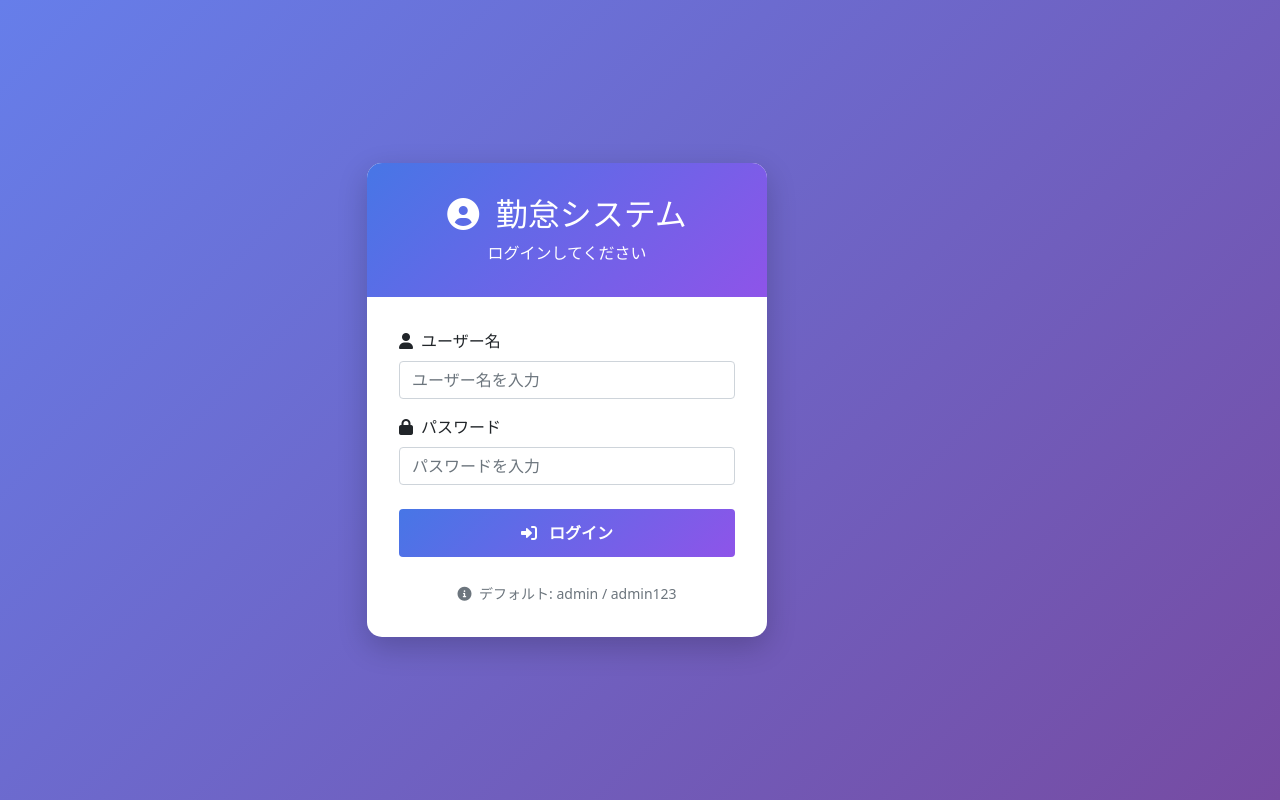
After one commit to k-chikama/highflat-attendance, a Flask app: page /login in a window 1280 px wide. The commit adds this page. Run offline with Flask 3, Linux system fonts and the light colour scheme.

Commit message:
Implement user authentication system with login/logout and user data separation

```diff
--- a/app.py
+++ b/app.py
@@ -1,4 +1,4 @@
-from flask import Flask, render_template, request, redirect, url_for, send_file, jsonify
+from flask import Flask, render_template, request, redirect, url_for, send_file, jsonify, session
 from datetime import datetime, timedelta
 import openpyxl
 from openpyxl.styles import Font, PatternFill, Alignment, Border, Side
@@ -8,6 +8,7 @@ from dateutil.relativedelta import relativedelta
 from math import floor
 import requests
 from firebase_config import firebase_db
+from auth import auth_manager, login_required
 
 # jpholidayのインポートを安全に行う
 try:
@@ -18,7 +19,8 @@ except (ImportError, TypeError) as e:
     JPHOLIDAY_AVAILABLE = False
 
 app = Flask(__name__)
-app.secret_key = 'your-secret-key-here'
+# セッション用の秘密鍵（環境変数から取得、なければランダム生成）
+app.secret_key = os.environ.get('SECRET_KEY', 'dev-secret-key-change-in-production')
 
 # データファイルのパス
 DATA_FILE = 'attendance_data.json'
@@ -28,8 +30,24 @@ GIST_ID = os.environ.get('GIST_ID')
 GITHUB_TOKEN = os.environ.get('GITHUB_TOKEN')
 USE_GIST = bool(GIST_ID and GITHUB_TOKEN)
 
+def load_user_data(username: str):
+    """特定ユーザーの勤怠データを読み込む"""
+    all_data = load_data()
+    return all_data.get('users', {}).get(username, {})
+
+def save_user_data(username: str, user_data: dict):
+    """特定ユーザーの勤怠データを保存する"""
+    all_data = load_data()
+    if 'users' not in all_data:
+        all_data['users'] = {}
+    if username not in all_data['users']:
+        all_data['users'][username] = {}
+
+    all_data['users'][username] = user_data
+    save_data(all_data)
+
 def load_data():
-    """勤怠データを読み込む"""
+    """全体勤怠データを読み込む"""
     print(f"DEBUG: Firebase利用可能 = {firebase_db.is_available()}")
     print(f"DEBUG: GIST_ID = {GIST_ID}")
     print(f"DEBUG: GITHUB_TOKEN = {'設定済み' if GITHUB_TOKEN else '未設定'}")
@@ -53,7 +71,7 @@ def load_data():
     return {}
 
 def save_data(data):
-    """勤怠データを保存する"""
+    """全体勤怠データを保存する"""
     saved = False
 
     # Firebase優先で保存
@@ -459,19 +477,54 @@ def create_excel_report(year, month, data, username):
     wb.save(filename)
     return filename
 
+@app.route('/login', methods=['GET', 'POST'])
+def login():
+    """ログイン画面"""
+    if request.method == 'POST':
+        username = request.form.get('username')
+        password = request.form.get('password')
+
+        if auth_manager.verify_password(username, password):
+            auth_manager.login_user(username)
+            return redirect(url_for('index'))
+        else:
+            return render_template('login.html', error='ユーザー名またはパスワードが間違っています')
+
+    # 既にログイン済みの場合はホームにリダイレクト
+    if auth_manager.is_logged_in():
+        return redirect(url_for('index'))
+
+    return render_template('login.html')
+
+@app.route('/logout')
+def logout():
+    """ログアウト"""
+    auth_manager.logout_user()
+    return redirect(url_for('login'))
+
 @app.route('/')
+@login_required
 def index():
     """勤怠打刻画面（ホーム）"""
-    today = datetime.now().strftime('%Y-%m-%d')
-    data = load_data()
+    from datetime import timezone
+
+    # 日本時間で今日の日付を取得
+    jst = timezone(timedelta(hours=9))
+    today = datetime.now(jst).strftime('%Y-%m-%d')
+
+    # 現在のユーザーのデータを取得
+    current_user = auth_manager.get_current_user()
+    data = load_user_data(current_user)
     today_data = data.get(today, {})
 
     return render_template('punch.html',
                          today=today,
+                         current_user=current_user,
                          check_in=today_data.get('check_in', ''),
                          check_out=today_data.get('check_out', ''))
 
 @app.route('/attendance_info')
+@login_required
 def attendance_info():
     """勤怠情報ページ"""
     year = int(request.args.get('year', datetime.now().year))
@@ -509,6 +562,7 @@ def attendance_info():
                          today=datetime.now().strftime('%Y-%m-%d'))
 
 @app.route('/attendance')
+@login_required
 def attendance():
     """勤怠入力ページ"""
     year = int(request.args.get('year', datetime.now().year))
@@ -589,14 +643,18 @@ def api_save_attendance():
     return jsonify({'success': True})
 
 @app.route('/api/punch', methods=['POST'])
+@login_required
 def api_punch():
     try:
         print("DEBUG: 打刻API呼び出し開始")
+        current_user = auth_manager.get_current_user()
+        print(f"DEBUG: 現在のユーザー={current_user}")
         print(f"DEBUG: リクエストメソッド={request.method}")
         print(f"DEBUG: Content-Type={request.content_type}")
 
-        data = load_data()
-        print("DEBUG: データロード完了")
+        # 現在のユーザーのデータを取得
+        user_data = load_user_data(current_user)
+        print("DEBUG: ユーザーデータロード完了")
 
         req = request.get_json()
         print(f"DEBUG: リクエストJSON={req}")
@@ -631,13 +689,14 @@ def api_punch():
         time_str = punch_time.strftime('%H:%M')
         print(f"DEBUG: 打刻時刻（JST）={time_str}")
 
-        if date_str not in data:
-            data[date_str] = {}
-        data[date_str][field] = time_str
-        print(f"DEBUG: 保存前データ={data.get(date_str, {})}")
+        # ユーザー別にデータを保存
+        if date_str not in user_data:
+            user_data[date_str] = {}
+        user_data[date_str][field] = time_str
+        print(f"DEBUG: 保存前ユーザーデータ={user_data.get(date_str, {})}")
 
-        save_data(data)
-        print("DEBUG: データ保存完了")
+        save_user_data(current_user, user_data)
+        print("DEBUG: ユーザーデータ保存完了")
 
         return jsonify({'success': True, 'time': time_str})
 
--- /dev/null
+++ b/auth.py
@@ -0,0 +1,70 @@
+import hashlib
+import secrets
+from functools import wraps
+from flask import session, request, redirect, url_for, jsonify
+import os
+
+class AuthManager:
+    def __init__(self):
+        # 環境変数から管理者アカウントを取得（デフォルト値あり）
+        self.admin_users = {
+            os.environ.get('ADMIN_USERNAME', 'admin'): self.hash_password(os.environ.get('ADMIN_PASSWORD', 'admin123'))
+        }
+
+        # 追加ユーザー（環境変数で設定可能）
+        additional_users = os.environ.get('ADDITIONAL_USERS', '')
+        if additional_users:
+            # 形式: "user1:pass1,user2:pass2"
+            for user_pass in additional_users.split(','):
+                if ':' in user_pass:
+                    username, password = user_pass.strip().split(':', 1)
+                    self.admin_users[username] = self.hash_password(password)
+
+    def hash_password(self, password: str) -> str:
+        """パスワードをハッシュ化"""
+        return hashlib.sha256(password.encode()).hexdigest()
+
+    def verify_password(self, username: str, password: str) -> bool:
+        """ユーザー認証"""
+        if username in self.admin_users:
+            return self.admin_users[username] == self.hash_password(password)
+        return False
+
+    def login_user(self, username: str) -> bool:
+        """ユーザーをログイン状態にする"""
+        if username in self.admin_users:
+            session['logged_in'] = True
+            session['username'] = username
+            session['session_id'] = secrets.token_hex(16)
+            return True
+        return False
+
+    def logout_user(self):
+        """ユーザーをログアウト"""
+        session.clear()
+
+    def is_logged_in(self) -> bool:
+        """ログイン状態チェック"""
+        return session.get('logged_in', False)
+
+    def get_current_user(self) -> str:
+        """現在のユーザー名を取得"""
+        return session.get('username', '')
+
+    def get_user_list(self) -> list:
+        """登録ユーザー一覧を取得"""
+        return list(self.admin_users.keys())
+
+# グローバルインスタンス
+auth_manager = AuthManager()
+
+def login_required(f):
+    """ログイン必須デコレータ"""
+    @wraps(f)
+    def decorated_function(*args, **kwargs):
+        if not auth_manager.is_logged_in():
+            if request.is_json:
+                return jsonify({'success': False, 'error': 'Authentication required'}), 401
+            return redirect(url_for('login'))
+        return f(*args, **kwargs)
+    return decorated_function
--- /dev/null
+++ b/templates/login.html
@@ -0,0 +1,130 @@
+<!DOCTYPE html>
+<html lang="ja">
+  <head>
+    <meta charset="UTF-8" />
+    <meta name="viewport" content="width=device-width, initial-scale=1.0" />
+    <title>ログイン - 勤怠システム</title>
+    <link
+      href="https://cdn.jsdelivr.net/npm/bootstrap@5.1.3/dist/css/bootstrap.min.css"
+      rel="stylesheet"
+    />
+    <link
+      href="https://cdnjs.cloudflare.com/ajax/libs/font-awesome/6.0.0/css/all.min.css"
+      rel="stylesheet"
+    />
+    <style>
+      body {
+        background: linear-gradient(135deg, #667eea 0%, #764ba2 100%);
+        min-height: 100vh;
+        display: flex;
+        align-items: center;
+        justify-content: center;
+      }
+      .login-card {
+        background: white;
+        border-radius: 15px;
+        box-shadow: 0 10px 30px rgba(0, 0, 0, 0.2);
+        overflow: hidden;
+        max-width: 400px;
+        width: 100%;
+      }
+      .login-header {
+        background: linear-gradient(135deg, #4776e6 0%, #8e54e9 100%);
+        color: white;
+        padding: 2rem;
+        text-align: center;
+      }
+      .login-body {
+        padding: 2rem;
+      }
+      .form-control:focus {
+        border-color: #4776e6;
+        box-shadow: 0 0 0 0.2rem rgba(71, 118, 230, 0.25);
+      }
+      .btn-login {
+        background: linear-gradient(135deg, #4776e6 0%, #8e54e9 100%);
+        border: none;
+        padding: 12px;
+        font-weight: 600;
+      }
+      .btn-login:hover {
+        transform: translateY(-2px);
+        box-shadow: 0 5px 15px rgba(0, 0, 0, 0.2);
+      }
+      .alert {
+        border-radius: 10px;
+      }
+    </style>
+  </head>
+  <body>
+    <div class="container">
+      <div class="row justify-content-center">
+        <div class="col-md-6">
+          <div class="login-card">
+            <div class="login-header">
+              <h2 class="mb-0">
+                <i class="fas fa-user-circle me-2"></i>
+                勤怠システム
+              </h2>
+              <p class="mb-0 mt-2">ログインしてください</p>
+            </div>
+            <div class="login-body">
+              {% if error %}
+              <div class="alert alert-danger" role="alert">
+                <i class="fas fa-exclamation-triangle me-2"></i>
+                {{ error }}
+              </div>
+              {% endif %}
+
+              <form method="POST" action="{{ url_for('login') }}">
+                <div class="mb-3">
+                  <label for="username" class="form-label">
+                    <i class="fas fa-user me-2"></i>ユーザー名
+                  </label>
+                  <input
+                    type="text"
+                    class="form-control"
+                    id="username"
+                    name="username"
+                    required
+                    autocomplete="username"
+                    placeholder="ユーザー名を入力"
+                  />
+                </div>
+
+                <div class="mb-4">
+                  <label for="password" class="form-label">
+                    <i class="fas fa-lock me-2"></i>パスワード
+                  </label>
+                  <input
+                    type="password"
+                    class="form-control"
+                    id="password"
+                    name="password"
+                    required
+                    autocomplete="current-password"
+                    placeholder="パスワードを入力"
+                  />
+                </div>
+
+                <button type="submit" class="btn btn-primary btn-login w-100">
+                  <i class="fas fa-sign-in-alt me-2"></i>
+                  ログイン
+                </button>
+              </form>
+
+              <div class="text-center mt-4">
+                <small class="text-muted">
+                  <i class="fas fa-info-circle me-1"></i>
+                  デフォルト: admin / admin123
+                </small>
+              </div>
+            </div>
+          </div>
+        </div>
+      </div>
+    </div>
+
+    <script src="https://cdn.jsdelivr.net/npm/bootstrap@5.1.3/dist/js/bootstrap.bundle.min.js"></script>
+  </body>
+</html>
```
Also changed, not shown: templates/punch.html (+11 -1 lines).
